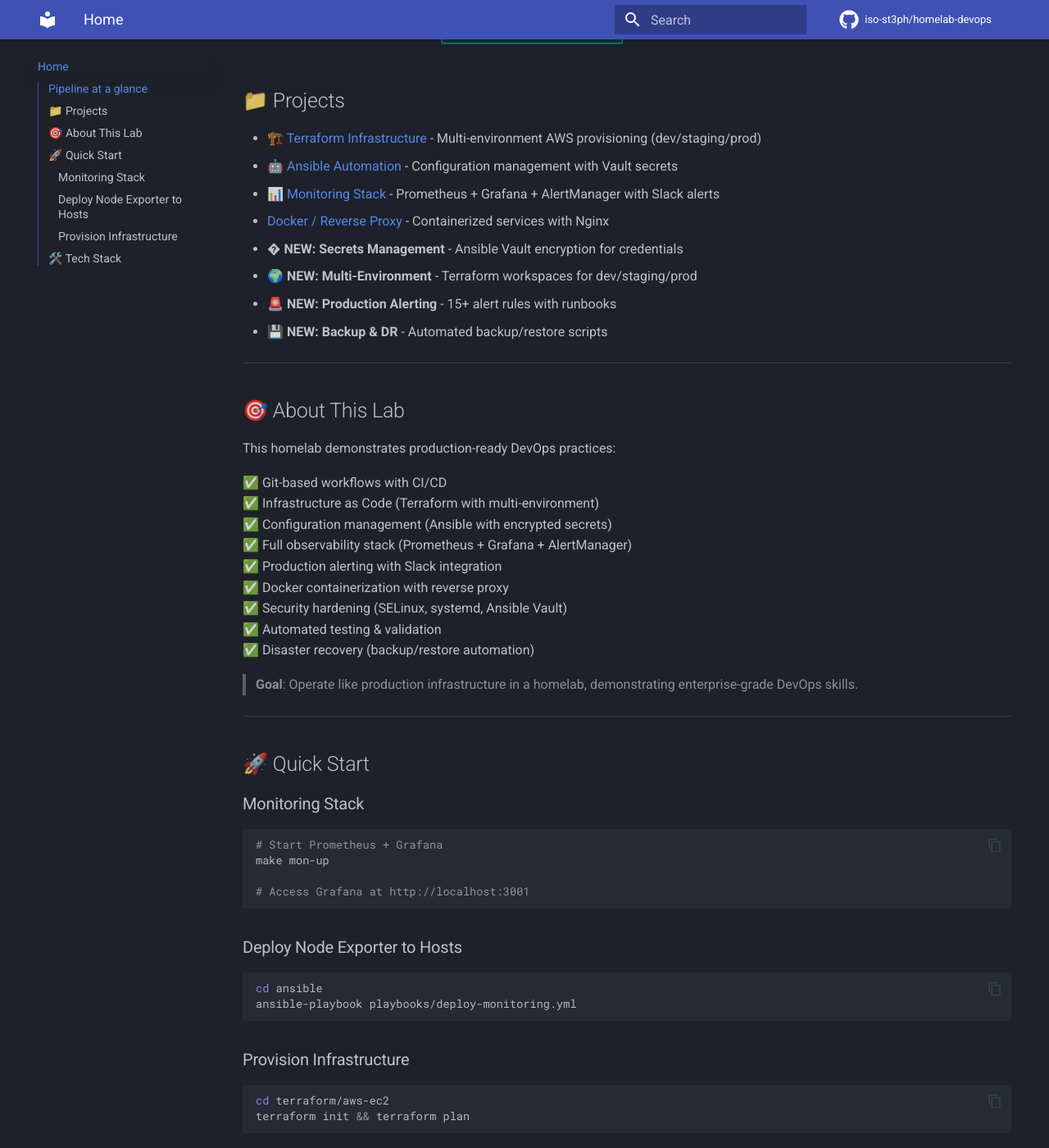
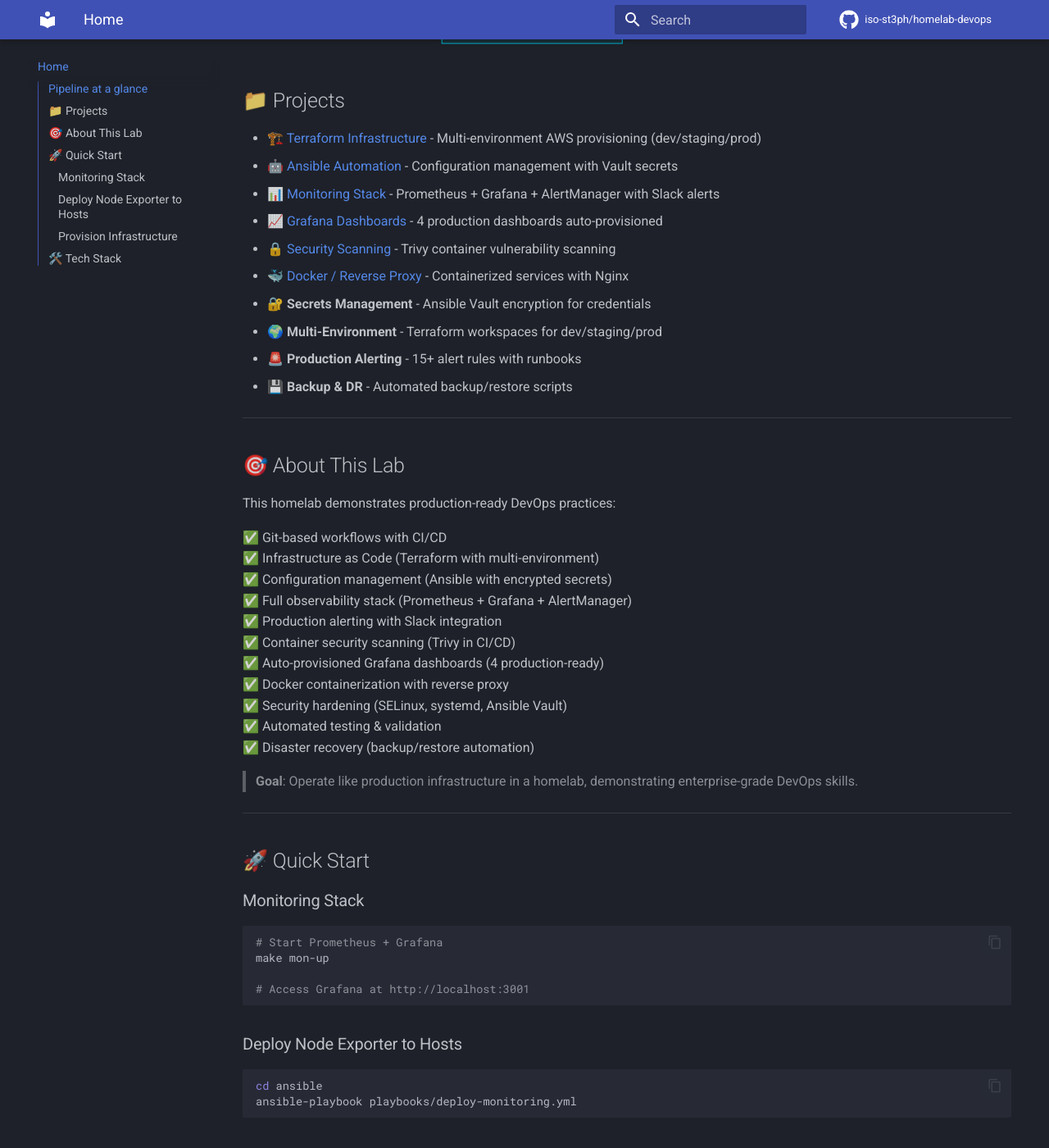
Before and after one commit to iso-st3ph/homelab-devops, an MkDocs documentation site: the page built from docs/index.md, in a window 1280 px wide and 1400 px high, scrolled down 1366 px. Shown: the whole window at 82% size. Built offline with MkDocs 1.6.1 and Material for MkDocs 9.7.7, drawn with Linux system fonts in a browser that asks for light colours; emoji names are drawn with the system emoji font; comment, search, counter and statistics services are not loaded; some of the changed text lies outside the part shown.

Commit message:
docs: update roadmap with Phase 2 completions
- Mark Trivy security scanning as completed (Phase 2)
- Mark Grafana dashboards as completed (4 dashboards auto-provisioned)
- Add Container Security and Dashboard Automation to feature highlights
- Update tech stack to include Trivy
- Expand metrics section with dashboard details and security scanning
- Update docs/index.md with new documentation links

```diff
--- a/docs/index.md
+++ b/docs/index.md
@@ -29,11 +29,13 @@
 - 🏗️ [Terraform Infrastructure](terraform.md) - Multi-environment AWS provisioning (dev/staging/prod)
 - 🤖 [Ansible Automation](ansible.md) - Configuration management with Vault secrets
 - 📊 [Monitoring Stack](monitoring.md) - Prometheus + Grafana + AlertManager with Slack alerts
--  [Docker / Reverse Proxy](docker.md) - Containerized services with Nginx
-- � **NEW: Secrets Management** - Ansible Vault encryption for credentials
-- 🌍 **NEW: Multi-Environment** - Terraform workspaces for dev/staging/prod
-- 🚨 **NEW: Production Alerting** - 15+ alert rules with runbooks
-- 💾 **NEW: Backup & DR** - Automated backup/restore scripts
+- 📈 [Grafana Dashboards](grafana-dashboards.md) - 4 production dashboards auto-provisioned
+- 🔒 [Security Scanning](security.md) - Trivy container vulnerability scanning
+- 🐳 [Docker / Reverse Proxy](docker.md) - Containerized services with Nginx
+- 🔐 **Secrets Management** - Ansible Vault encryption for credentials
+- 🌍 **Multi-Environment** - Terraform workspaces for dev/staging/prod
+- 🚨 **Production Alerting** - 15+ alert rules with runbooks
+- 💾 **Backup & DR** - Automated backup/restore scripts
 
 ---
 
@@ -46,6 +48,8 @@
 ✅ Configuration management (Ansible with encrypted secrets)
 ✅ Full observability stack (Prometheus + Grafana + AlertManager)
 ✅ Production alerting with Slack integration
+✅ Container security scanning (Trivy in CI/CD)
+✅ Auto-provisioned Grafana dashboards (4 production-ready)
 ✅ Docker containerization with reverse proxy
 ✅ Security hardening (SELinux, systemd, Ansible Vault)
 ✅ Automated testing & validation
@@ -85,7 +89,8 @@
 |-----------|------------|
 | **Infrastructure** | Terraform, AWS EC2, Proxmox |
 | **Configuration** | Ansible, systemd |
-| **Monitoring** | Prometheus, Grafana, Node Exporter, cAdvisor |
+| **Monitoring** | Prometheus, Grafana, AlertManager, Node Exporter, cAdvisor |
+| **Security** | Trivy, Ansible Vault, SELinux |
 | **Containers** | Docker, Docker Compose |
 | **CI/CD** | GitHub Actions, Jenkins, pre-commit |
 | **Documentation** | MkDocs Material |
```
Also changed, not shown: README.md (+21 -7 lines).
